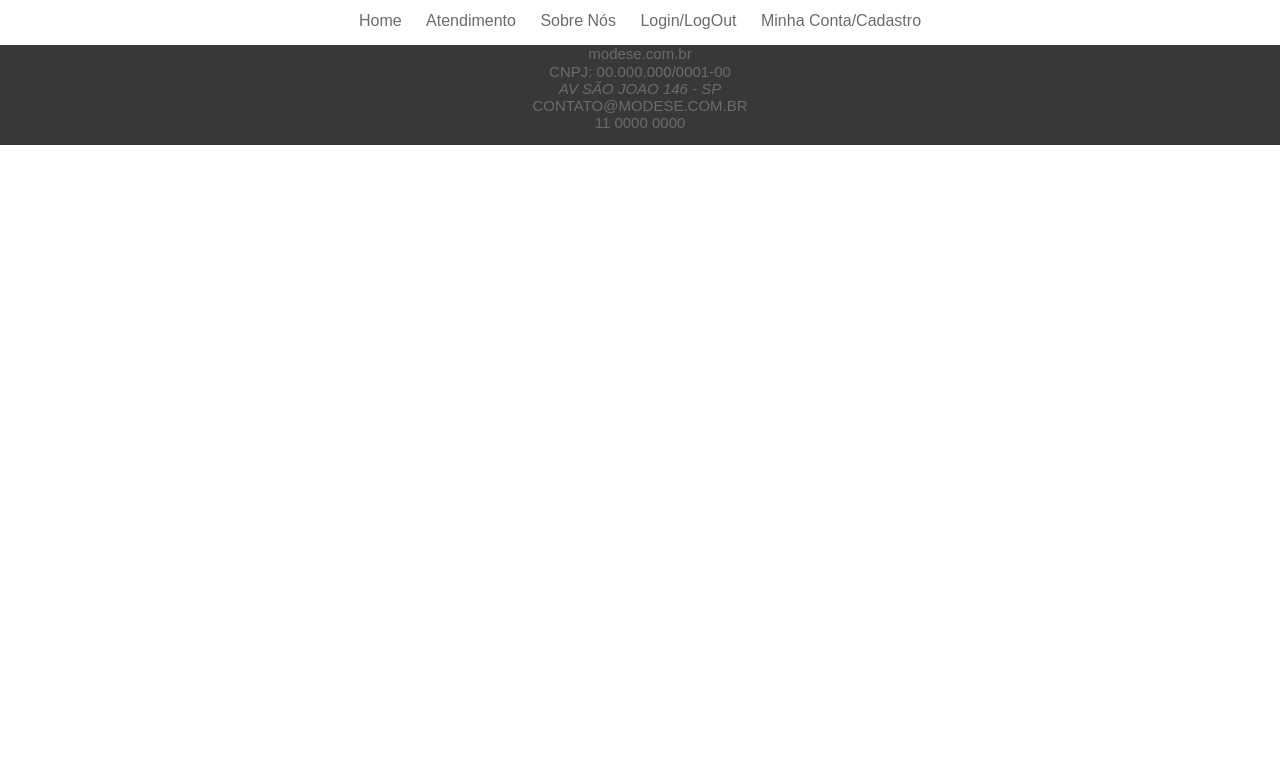
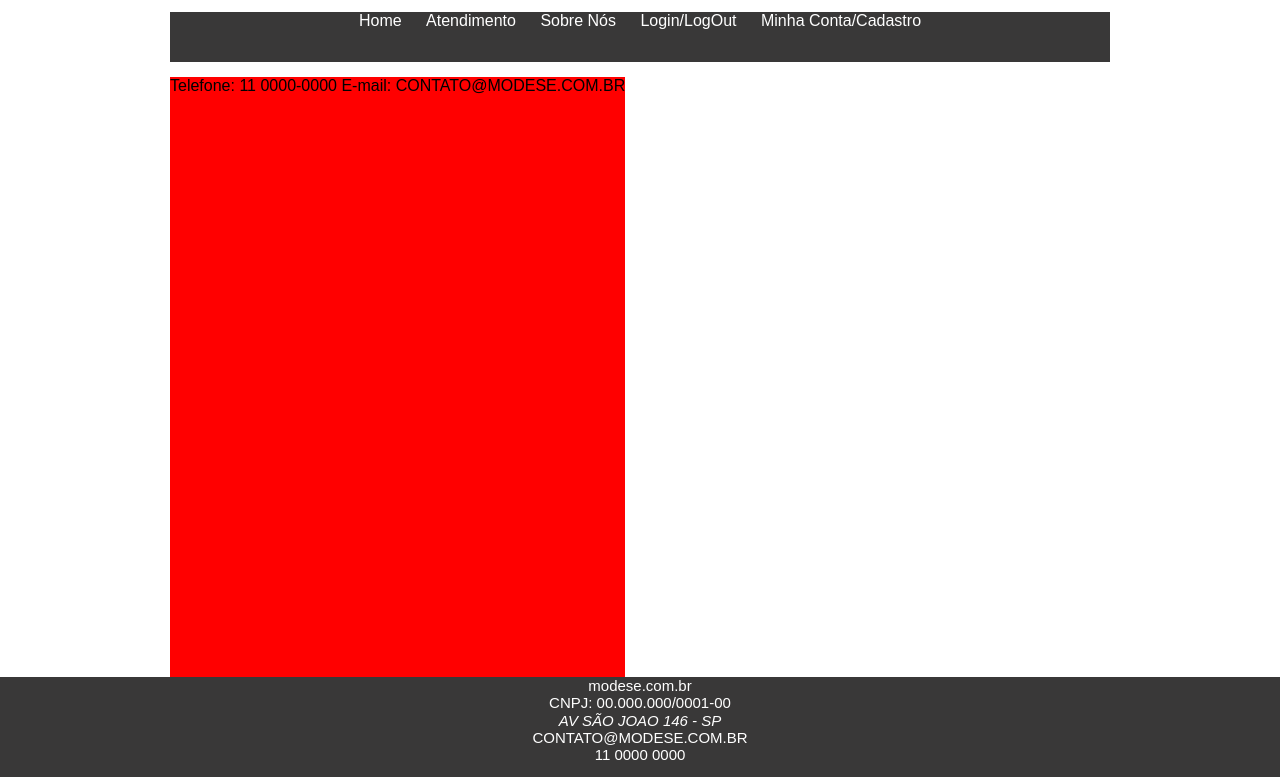
Before and after one commit to fellipevalerio/ModeSe, a plain HTML site: page src/paginaContato.html in a window 1280 px wide. Shown: the part 63-840 px from the top of the page. Before the commit the page ends 800 px from the top, so only its background shows below. Drawn offline with Linux system fonts and the light colour scheme; files that its build step writes are made by us from their sources; files whose address does not match are found by name.

Commit message:
attPaginaProduto/Contato

```diff
--- a/src/css/modese.css
+++ b/src/css/modese.css
@@ -12,6 +12,10 @@
     text-align: center;
 }
 
+#menu {
+    background-color: #393838;
+    height: 50px;
+}
 #menu ul {
     list-style: none;
     margin: 0;
@@ -24,13 +28,14 @@
 }
 
 #menu ul li a {
-    color: #6B6B6B;
+    color: white;
+    padding: 2px 10px;
     text-decoration: none;
-    padding: 2px 10px;
 }
 
 #menu ul li a:hover {
     text-decoration: underline;
+    color: #6B6B6B;
 }
 
 main {
@@ -65,6 +70,18 @@ aside h3 {
     float: right;
     min-height: 600px;
     width: 70%;
+}
+
+#dados-contato {
+    float: left;
+    min-height: 600px;
+    background-color:red;
+}
+
+#contato-box {
+    float: right;
+    min-height: 600px;
+    background-color:yellow;
 }
 
 .product-card {
@@ -124,7 +141,7 @@ footer {
 }
 
 #text-footer {
-    color: #6B6B6B;
+    color: white;
     margin: 0 auto;
     text-align: center;
     width: 940px;
--- a/src/js/paginaContato.html
+++ b/src/paginaContato.html
@@ -1,4 +1,4 @@
-<DOCTYPE html>
+<!DOCTYPE html>
 <html>
 <head>
     <meta charset="UTF-8">
@@ -33,7 +33,11 @@
     </header>
     <main>
         <div class="container">
-            <section id="contact">
+            <section id="dados-contato">
+                Telefone: 11 0000-0000
+                E-mail: CONTATO@MODESE.COM.BR
+            </section>
+            <section id="contato-box">
 
             </section>
         </div>
```
Also changed, not shown: src/paginaProduto.html (+1 -1 lines).
